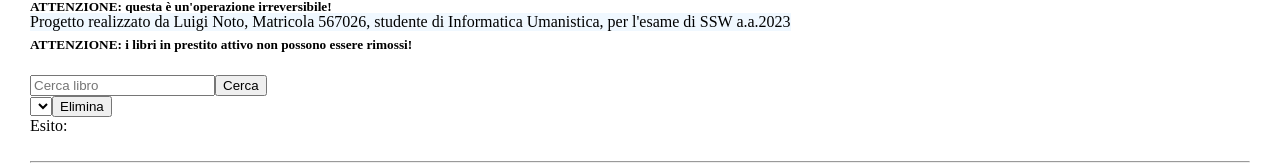
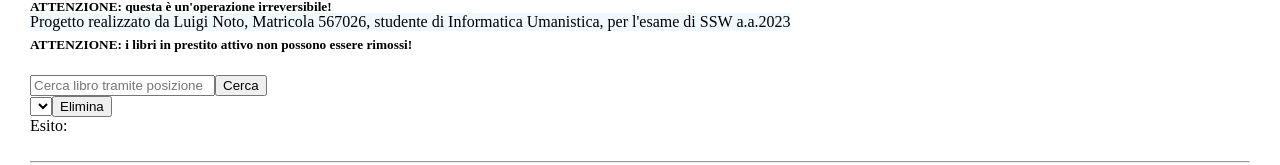
Before and after one commit to Aluisius95/ProgettoSSW, an Angular app: page / in a window 1280 px wide. Shown: the part 769-934 px from the top of the page. Built offline with nearby package versions, Linux system fonts and the light colour scheme.

Commit message:
modifica campo

```diff
--- a/src/root/remove/remove.component.html
+++ b/src/root/remove/remove.component.html
@@ -3,7 +3,7 @@
     <h5>ATTENZIONE: i libri in prestito attivo non possono essere rimossi!</h5>
 </h4>
 
-<input type="text" name="del" id="del" placeholder="Cerca libro" (keyup)="delBook()"/><button (click)="delBook()">Cerca</button>
+<input type="text" name="del" id="del" placeholder="Cerca libro tramite posizione" (keyup)="delBook()"/><button (click)="delBook()">Cerca</button>
 <br>
 <select *ngIf="selezione !== []">
     <option id="el" *ngFor="let del of selezione">{{ del.titolo }}</option>
```
